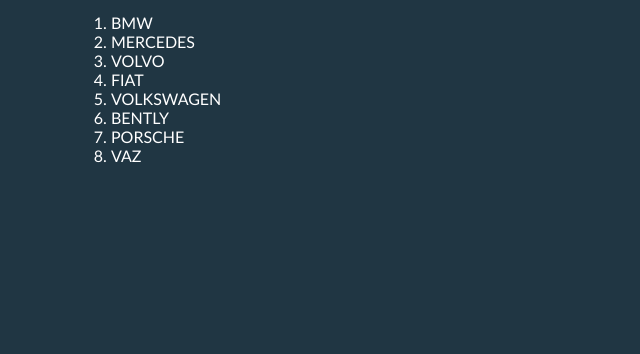
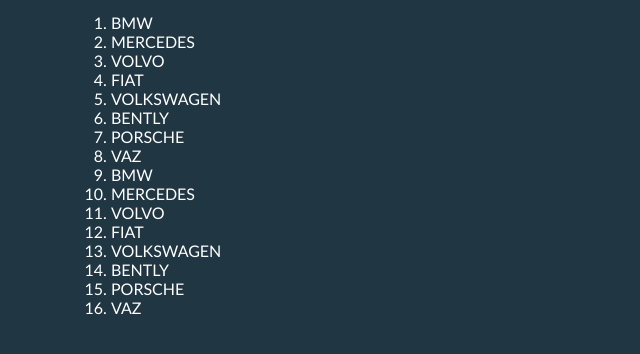
Before and after one commit to QWAR-svg/Js_practic, a plain HTML site: page liveSearch/index.html in a window 1280 px wide. Shown: the part 112-466 px from the top of the page, without its empty margins (319-959 px from the left). Drawn offline with Linux system fonts and the light colour scheme.

Commit message:
update function

```diff
--- a/liveSearch/index.html
+++ b/liveSearch/index.html
@@ -22,6 +22,14 @@
                     <li>BENTLY</li>
                     <li>PORSCHE</li>
                     <li>VAZ</li>
+                    <li>BMW</li>
+                    <li>MERCEDES</li>
+                    <li>VOLVO</li>
+                    <li>FIAT</li>
+                    <li>VOLKSWAGEN</li>
+                    <li>BENTLY</li>
+                    <li>PORSCHE</li>
+                    <li>VAZ</li>
                 </ol>
             </div>
         </div>
--- a/liveSearch/script.js
+++ b/liveSearch/script.js
@@ -6,7 +6,7 @@
     input.addEventListener("input", function () {
         // this.value
 
-        let value = this.value.trim();
+        let value = this.value.trim().toUpperCase();
 
         // trim позволяет записывать только существующие значения
 
@@ -30,3 +30,5 @@
 
     searching("#input", "hide");
 };
+
+// https://www.youtube.com/watch?v=K4-NWyjRAyo&list=PLTHqtjbWQyvQdDJAvm90-IJkrXyriCOc1&index=1 --> practic video
```
